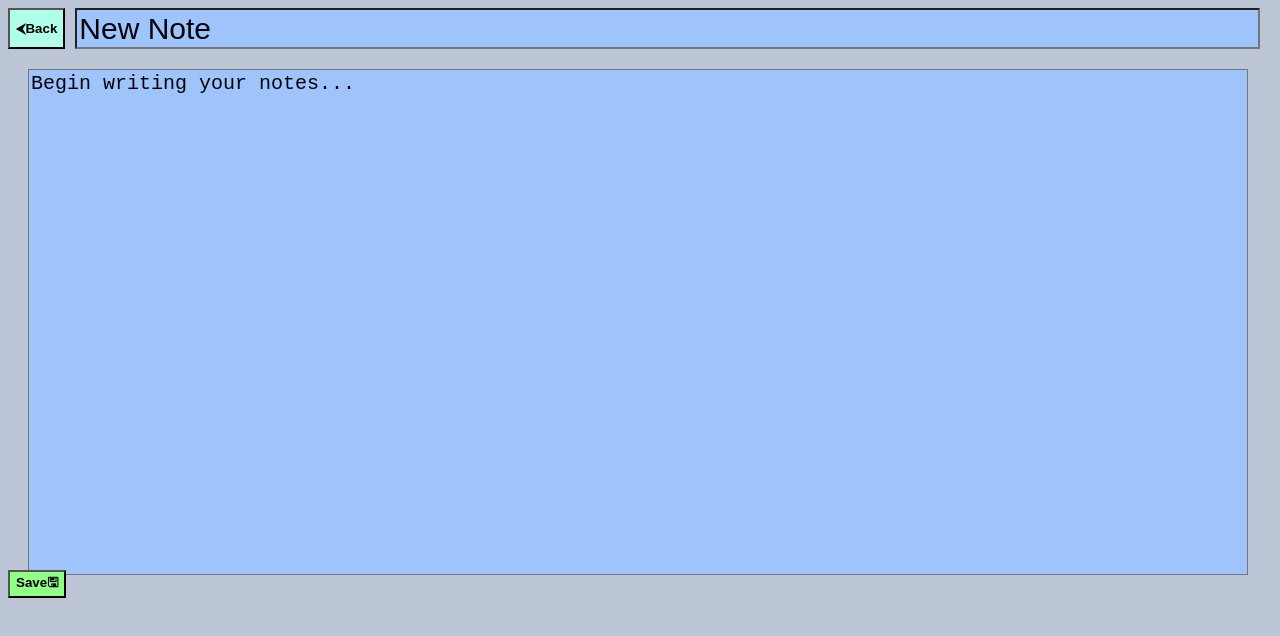
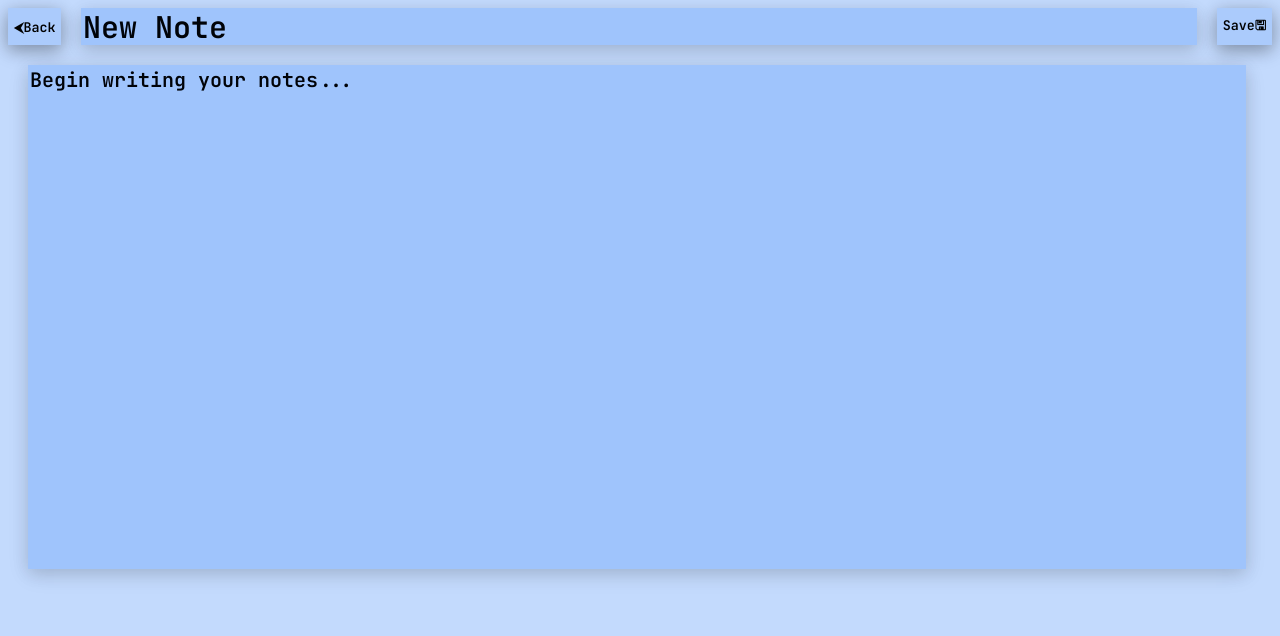
Before and after one commit to alex-305/notetake, a Vue app: page /create in a window 1280 px wide. Shown: the top 636 px of the page. Built offline with nearby package versions, Linux system fonts and the light colour scheme.

Commit message:
Bunch of styling changes to make the app look much more modern

```diff
--- a/package.json
+++ b/package.json
@@ -15,6 +15,7 @@
   "dependencies": {
     "express": "^4.18.2",
     "mysql": "^2.18.1",
+    "nodemon": "^3.0.2",
     "pinia": "^2.1.7",
     "vue": "^3.3.4",
     "vue-router": "^4.2.5"
--- a/src/assets/main.css
+++ b/src/assets/main.css
@@ -2,16 +2,20 @@
 
 body {
     font-family: 'Poppins', sans-serif;
-    background-color: #bcc6d6;
+    background-color: #C3DAFD;
 }
 
 button {
     cursor: pointer;
     font-weight: bold;
+    background-color: #ABCBFC;
+    border: none;
+    box-shadow: 0 4px 16px 0 rgba(0,0,0,0.2), 0 6px 20px 0 rgba(0,0,0,0.19);
 }
 
-.backButton {
-    background-color: #b0ffe9;
+button:active {
+
+    transform: perspective(500px) rotateX(20deg) scale(0.90);
 }
 
 .plusButton {
@@ -21,7 +25,3 @@ button {
 .xButton {
     background-color:  #ff7675;
 }
-
-.saveButton {
-    background-color: #91ff85;
-}
--- a/src/components/NotePad.vue
+++ b/src/components/NotePad.vue
@@ -1,5 +1,5 @@
 <template>
-<div class="notePad">
+<div class="notePad" @keydown.ctrl="ctrlTextCommands">
     <div>
         <NoteTitleBar class="noteTitleBar"/>
     </div>
@@ -8,31 +8,31 @@
             <TextBox class="textBox"/>
         </form>
     </div>
-    <div>
-        <button class="saveButton">Save🖫</button>
-    </div>
 </div>
 </template>
 
 <script setup lang="ts">
-import { ref } from 'vue';
-import TextBox from '../components/TextBox.vue'
+import TextBox from '../components/TextBox.vue';
 import NoteTitleBar from './NoteTitleBar.vue';
-
-const sendNoteToServer = () => {
-
-}
-
+import { ctrlTextCommands } from './TSFiles/commands';
 
 </script>
 
 <style>
+@import url('https://fonts.googleapis.com/css2?family=JetBrains+Mono:wght@600&display=swap');
 
 .notePad {
     display: flex;
     flex-direction: column;
     justify-content: space-between;
+}
 
+.notePad * {
+    font-family: 'JetBrains Mono', monospace;
+}
+
+.notePad *::selection {
+    background-color: #A89FFC;
 }
 
 .textBox {
@@ -43,25 +43,4 @@ const sendNoteToServer = () => {
     margin: 5px;
 }
 
-.noteTitleBar {
-    display: flex;
-}
-
-.noteTitle {
-    font-size: 30px;
-    width: 93.1%;
-    height: 35px;
-    margin-left: 10px;
-    background-color: #9fc4fc;
-    color: #000308;
-}
-
-.noteTitle::placeholder {
-    color: #000308;
-}
-
-.noteTitle:focus {
-    outline: none;
-}
-
 </style>
--- a/src/components/NoteTitleBar.vue
+++ b/src/components/NoteTitleBar.vue
@@ -2,12 +2,56 @@
     <div class="noteTitleBar">
         <button class="backButton" @click="$router.push('/')">⮜Back</button>
         <input class="noteTitle" type="text" placeholder="New Note">
+        <button class="saveButton">Save🖫</button>
     </div>
 </template>
 
 <script setup lang="ts">
 
 
+</script>
+
+<style>
+.noteTitle {
+    font-size: 30px;
+    width: 88%;
+    height: 35px;
+    background-color: #9fc4fc;
+    color: #000308;
+    border: none;
+    box-shadow: 0 4px 16px 0 rgba(0,0,0,0.1), 0 6px 20px 0 rgba(0,0,0,0.1);
+}
+
+.noteTitle::placeholder {
+    color: #000308;
+}
+
+.noteTitle:focus {
+    outline: none;
+    box-shadow: 0 4px 16px 0 rgba(0,0,0,0.2), 0 6px 20px 0 rgba(0,0,0,0.2);
+}
+
+.backButton:hover {
+    background-color: #FC9FC4;
+}
+
+.backButton:active:hover {
+    background-color: #BD7793;
+}
+
+.saveButton:hover {
+    background-color: #9FFCA9;
+}
+
+.saveButton:active:hover {
+    background-color: #77BD7F;
+}
 
 
-</script>
+.noteTitleBar {
+    display: flex;
+    justify-content: space-between;
+    gap: 10px;
+}
+
+</style>
--- a/src/components/TSFiles/commands.ts
+++ b/src/components/TSFiles/commands.ts
@@ -1,8 +1,31 @@
-export function saveNote (textArea: HTMLTextAreaElement) {
+export function ctrlTextCommands (event: KeyboardEvent) {
+    const text = event.target as HTMLTextAreaElement;
 
+    switch(event.key.toLowerCase()) {
+        case 'l':
+            selectLine(text);
+            break;
+        case 's':
+            saveNote(text);
+            break;
+        case 'd':
+            selectWord(text);
+            break;
+        case 'x':
+            deleteLine(text);
+            break;
+        default:
+            return;
+    }
+    event.preventDefault();
 }
 
-export function selectWord (textArea: HTMLTextAreaElement) {
+function saveNote (textArea: HTMLTextAreaElement) {
+    const content = textArea.value;
+    console.log(content);
+}
+
+function selectWord (textArea: HTMLTextAreaElement) {
     const text = textArea.value
     const beginning = textArea.selectionStart;
     const end = textArea.selectionEnd;
@@ -32,7 +55,7 @@ export function selectWord (textArea: HTMLTextAreaElement) {
     }
 }
 
-export function selectLine (textArea: HTMLTextAreaElement) {
+function selectLine (textArea: HTMLTextAreaElement) {
 //Problems are when trying to select in the middle of last line in text document it goes back to beginning of text
     const text = textArea.value
 
@@ -55,8 +78,6 @@ export function selectLine (textArea: HTMLTextAreaElement) {
                 lineEnd++;
             }
         }
-        console.log("linebeg:"+lineBeginning+"lineend"+lineEnd);
-
     }
     if(lineEnd === -1) {
         lineEnd = text.length;
@@ -66,6 +87,6 @@ export function selectLine (textArea: HTMLTextAreaElement) {
 
 
 
-export function deleteLine(textArea: HTMLTextAreaElement) {
+function deleteLine (textArea: HTMLTextAreaElement) {
 
 }
--- a/src/components/TextBox.vue
+++ b/src/components/TextBox.vue
@@ -1,7 +1,6 @@
 <template>
 <div>
     <textarea
-        @keydown="textCommands"
         v-model="text"
         class="noteText"
         placeholder="Begin writing your notes..."
@@ -10,7 +9,6 @@
 </template>
 
 <script setup lang="ts">
-import {selectLine, selectWord, saveNote, deleteLine } from './TSFiles/commands'
 
     const props = defineProps({
         text: {
@@ -21,29 +19,6 @@ import {selectLine, selectWord, saveNote, deleteLine } from './TSFiles/commands'
     })
 
     const text = props.text;
-
-    const textCommands = (event: KeyboardEvent) => {
-        if(event.ctrlKey && event.key.toLowerCase()==='l') {
-            event.preventDefault();
-            selectLine(event.target as HTMLTextAreaElement);
-        }
-
-        if(event.ctrlKey && event.key.toLowerCase()=='s') {
-            event.preventDefault();
-            saveNote(event.target as HTMLTextAreaElement);
-        }
-
-        if(event.ctrlKey && event.key.toLowerCase()=='d') {
-            event.preventDefault();
-            selectWord(event.target as HTMLTextAreaElement);
-        }
-
-        if(event.ctrlKey && event.key.toLowerCase()=='x') {
-            event.preventDefault();
-            deleteLine(event.target as HTMLTextAreaElement);
-        }
-    }
-
 
 </script>
 
@@ -59,10 +34,34 @@ import {selectLine, selectWord, saveNote, deleteLine } from './TSFiles/commands'
         height: 100%;
         background-color: #9fc4fc;
         outline: none;
+        border: none;
+        box-shadow: 0 4px 16px 0 rgba(0,0,0,0.1), 0 6px 20px 0 rgba(0,0,0,0.1);
+        overflow: auto;
+    }
+
+    .noteText::-webkit-scrollbar {
+        width: 10px;
+        height: 10px;
+    }
+
+    .noteText::-webkit-scrollbar-track {
+        background: #CFE2FE;
+    }
+    .noteText::-webkit-scrollbar-thumb {
+        background: #637B9E;
+        border-radius: 3px;
+    }
+
+    .noteText::-webkit-scrollbar-thumb:hover {
+        background: #28313F;
     }
 
     .noteText::placeholder {
         color: #000308;
     }
 
+    .noteText:focus {
+        box-shadow: 0 4px 16px 0 rgba(0,0,0,0.2), 0 6px 20px 0 rgba(0,0,0,0.2);
+    }
+
 </style>
--- a/src/views/HomeView.vue
+++ b/src/views/HomeView.vue
@@ -1,7 +1,7 @@
 <template>
 <div>
   <h1>Notes
-    <button @click="$router.push('create')" class="plusButton">＋NEW</button>
+    <button @click="$router.push('/create')" class="plusButton">＋NEW</button>
   </h1>
 </div>
 <div>
```
Also changed, not shown: server.js (added, +19 -0 lines), src/components/LineNumbers.vue (added, +14 -0 lines), src/stores/NewNoteStore.ts (added, +8 -0 lines), server.ts (deleted), 1 other file (tests, documents, lock files or other folders).
